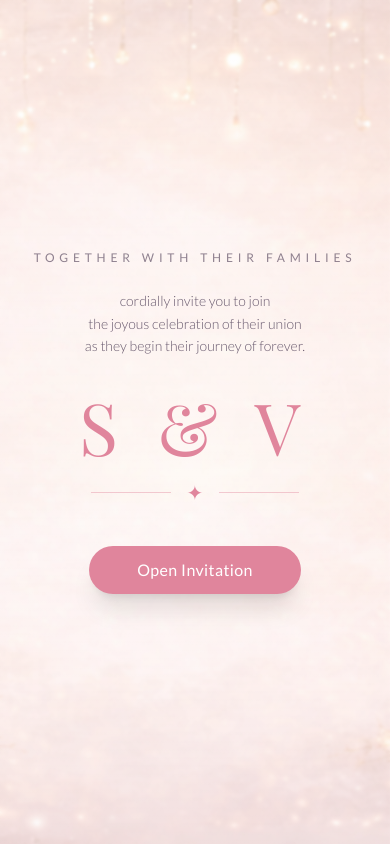
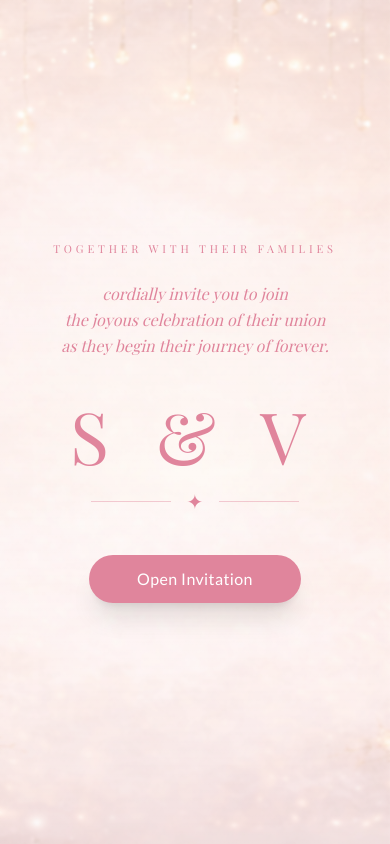
Before and after one commit to swathy1005/wedding_Website, a React (Vite) app: page / in a window 390 px wide. Shown: the top 844 px of the page. Built offline with nearby package versions, Linux system fonts and the light colour scheme; the HTML template or start-up script is replaced by a standard one; a web font is replaced by a local one.

Commit message:
add again

```diff
--- a/src/components/FloatingHearts.tsx
+++ b/src/components/FloatingHearts.tsx
@@ -14,7 +14,7 @@ const FloatingHearts = () => {
   );
 
   return (
-    <div className="fixed inset-0 w-full h-full overflow-hidden pointer-events-none z-0">
+   <div className="fixed inset-0 w-full h-full overflow-hidden pointer-events-none -z-5">
       {hearts.map((heart) => (
         <span
           key={heart.id}
--- a/src/components/wedding/EventDetailsSection.tsx
+++ b/src/components/wedding/EventDetailsSection.tsx
@@ -18,7 +18,7 @@ const EventDetailsSection = () => {
   const [activeIndex, setActiveIndex] = useState<number | null>(null);
 
   return (
-    <section id="events" className="py-20 px-4 bg-background">
+    <section id="events" className="pt-4 pb-12 px-4 bg-background">
       <div className="container mx-auto max-w-3xl text-center">
 
         <h2 className="font-serif text-4xl text-foreground mb-6">
--- a/src/components/wedding/HeroSection.tsx
+++ b/src/components/wedding/HeroSection.tsx
@@ -14,13 +14,13 @@ const HeroSection = () => {
   return (
    <section
   id="home"
-      className="relative min-h-screen flex items-center justify-center overflow-hidden"
+  className="relative flex items-center justify-center overflow-hidden bg-cover bg-top md:bg-center"
   style={{
     backgroundImage: "url('/invite.png')",
-        backgroundSize: "cover",
-        backgroundPosition: "center",
+    minHeight: "100svh",
   }}
 >
+
       {/* Soft royal overlay */}
       <div className="absolute inset-0 bg-gradient-to-b from-white/40 via-white/20 to-white/40 backdrop-blur-[1px]" />
 
@@ -29,11 +29,13 @@ const HeroSection = () => {
         <div className="absolute inset-0 flex items-center justify-center z-50 transition-all duration-1000">
          <div className="text-center px-6 max-w-2xl">
 
-  <p className="text-xs md:text-sm tracking-[0.4em] uppercase text-foreground/60 mb-6">
+{/* Top Line */}
+<p className="font-serif text-[11px] md:text-sm tracking-[0.35em] uppercase text-primary mb-6">
   Together with their families
 </p>
 
-  <p className="text-sm md:text-base text-foreground/80 leading-relaxed mb-8 font-light">
+{/* Main Invitation Text */}
+<p className="font-serif italic text-base md:text-lg text-primary leading-relaxed mb-10">
   cordially invite you to join
   <br />
   the joyous celebration of their union
@@ -41,9 +43,11 @@ const HeroSection = () => {
   as they begin their journey of forever.
 </p>
 
-  <h2 className="font-serif text-7xl md:text-8xl text-primary mb-4 tracking-[0.15em]">
+{/* Royal Initials */}
+<h2 className="font-serif text-7xl md:text-8xl text-primary mb-4 tracking-[0.2em]">
   S & V
 </h2>
+
 
   <div className="flex items-center justify-center gap-4 mb-10">
     <div className="h-px w-20 bg-primary/40" />
```
Lines whose indentation alone changed are shown as unchanged.
